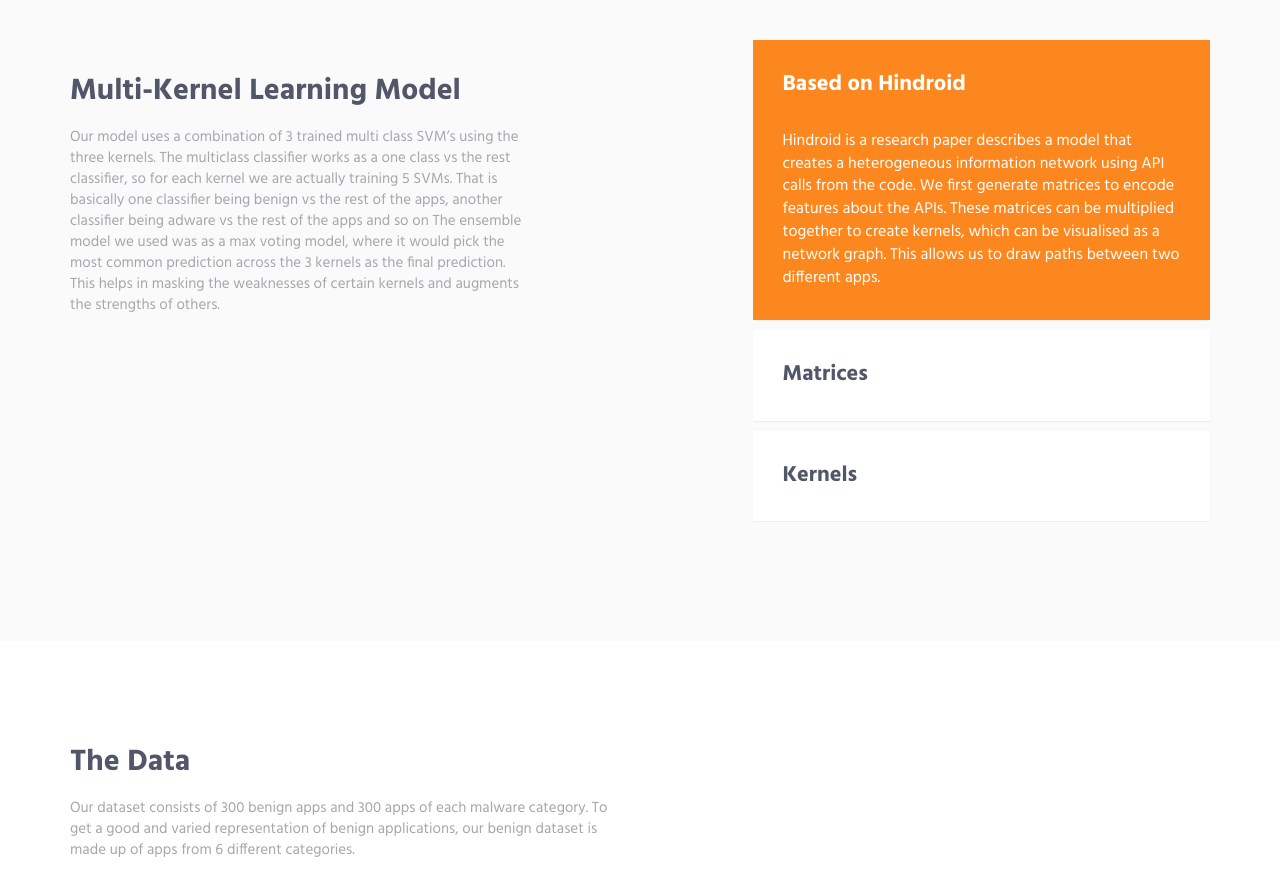
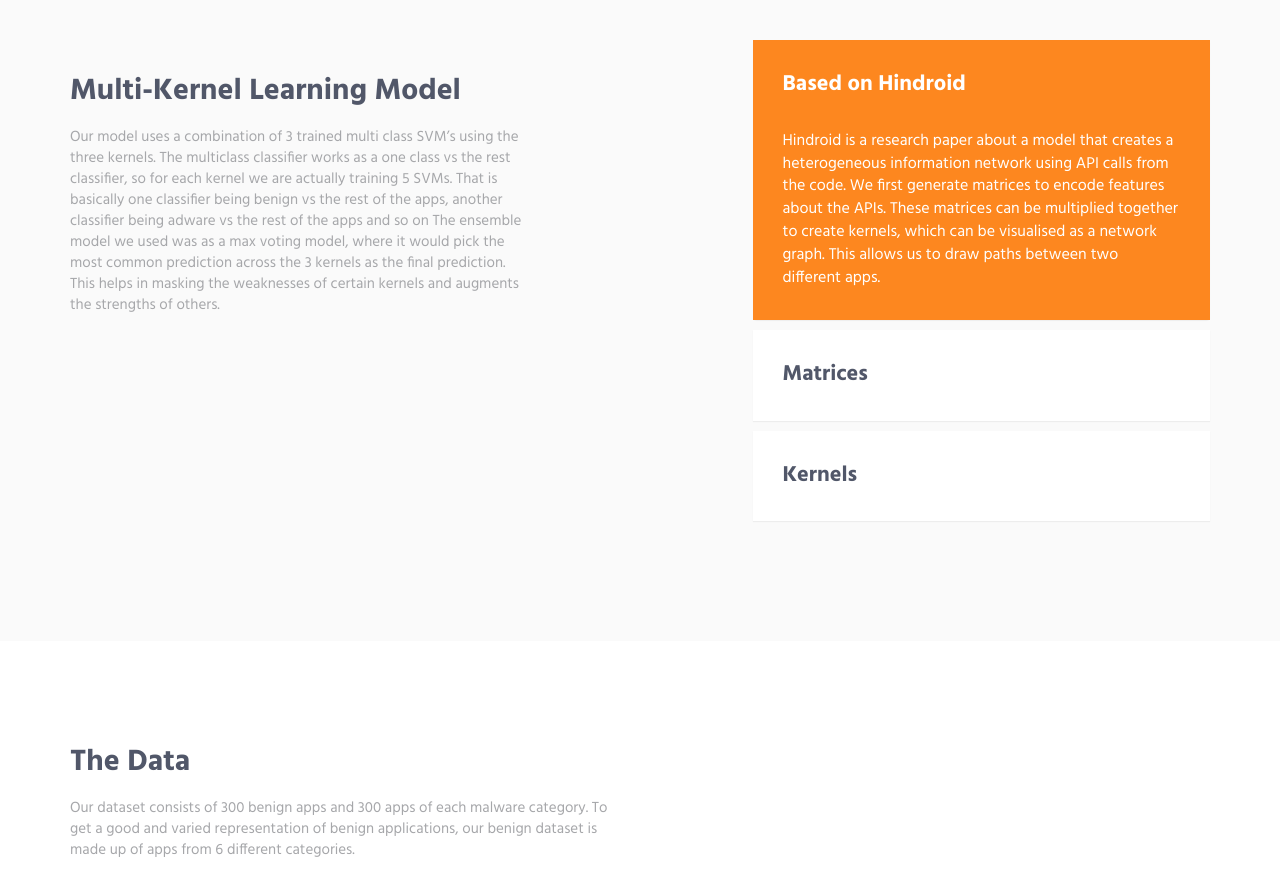
Before and after one commit to nancyvuong/dsc180b_website, a plain HTML site: page index.html in a window 1280 px wide. Shown: the part 860-1756 px from the top of the page. Drawn offline with Linux system fonts and the light colour scheme.

Commit message:
Update index.html

```diff
--- a/index.html
+++ b/index.html
@@ -132,7 +132,7 @@
                                         </div>
                                         <div id="collapseOne" class="panel-collapse collapse in" role="tabpanel" aria-labelledby="headingOne">
                                             <div class="panel-body">
-                                                Hindroid is a research paper describes a model that creates a heterogeneous information network using API calls from the code. We first generate matrices to encode features about the APIs. These matrices can be multiplied together to create kernels, which can be visualised as a network graph. This allows us to draw paths between two different apps.
+                                                Hindroid is a research paper about a model that creates a heterogeneous information network using API calls from the code. We first generate matrices to encode features about the APIs. These matrices can be multiplied together to create kernels, which can be visualised as a network graph. This allows us to draw paths between two different apps.
                                             </div>
                                         </div>
                                     </div>
```
